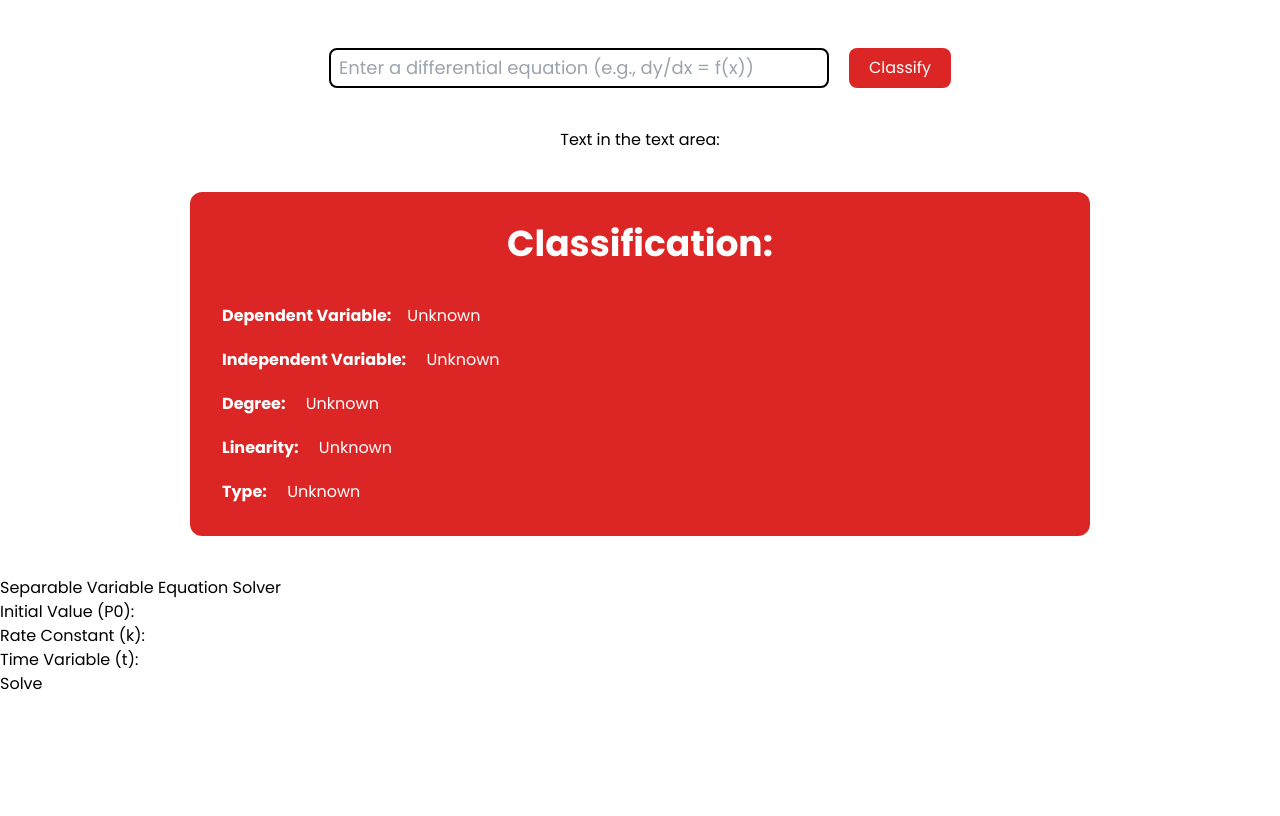
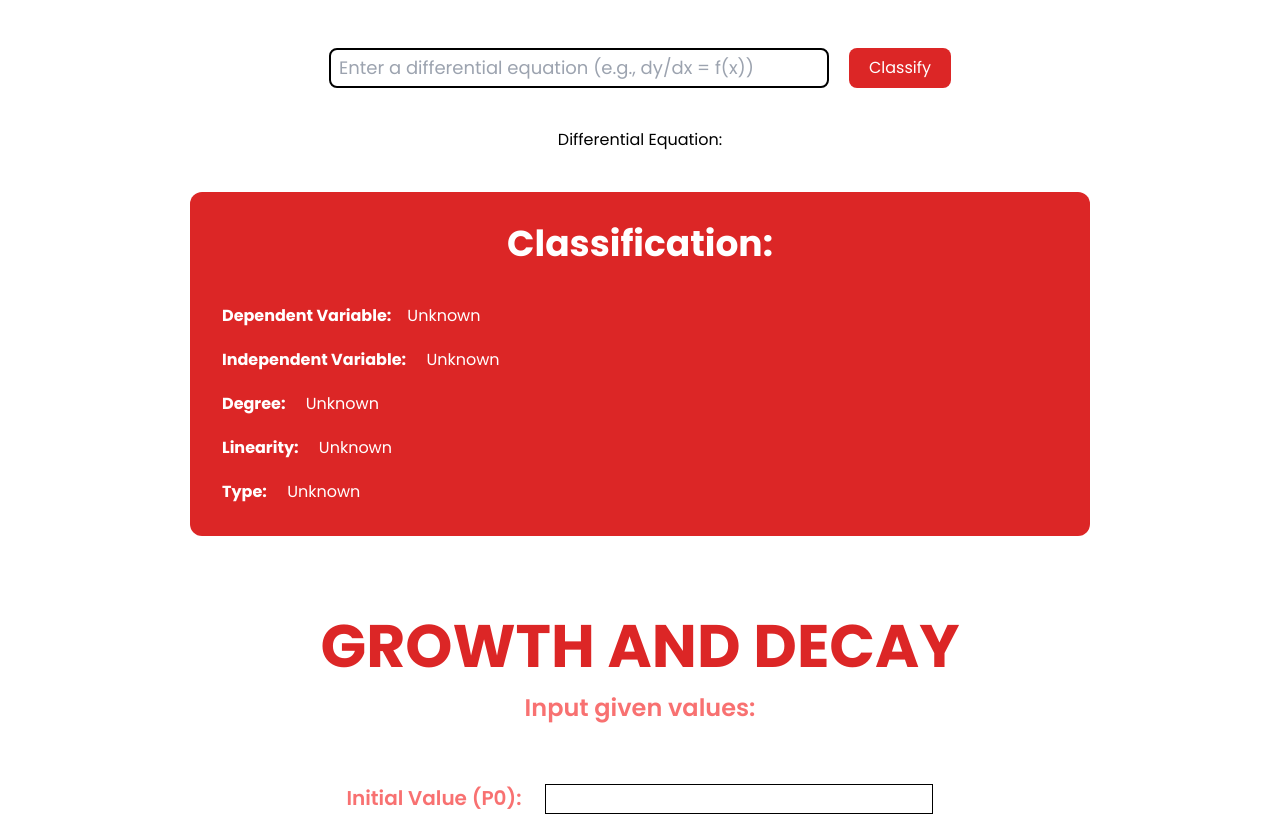
Before and after one commit to AndreJarl/DifferentialEquationsSolver, a React (Vite) app: page / in a window 1280 px wide. Shown: the part 760-1576 px from the top of the page. Before the commit the page ends 1456 px from the top, so only its background shows below. Built offline with nearby package versions, Linux system fonts and the light colour scheme.

Commit message:
added css on growthanddecay

```diff
--- a/src/components/Classi.jsx
+++ b/src/components/Classi.jsx
@@ -56,8 +56,8 @@ const Classi = () => {
         <button className='bg-red-600 px-5 rounded-lg text-white font-semi' onClick={classifyEquation}>Classify</button>
       </div>
       <div>
-        <p>Text in the text area:</p>
-        <p>{eq}</p>
+        <p>Differential Equation:</p>
+        <p className='text-center'>{eq}</p>
       </div>
       <div className='mt-10 bg-red-600 rounded-xl w-[900px] p-8 text-white'>
         <p className='text-center pb-10 font-bold text-4xl'>Classification:</p>
--- a/src/components/GrowthDecay.jsx
+++ b/src/components/GrowthDecay.jsx
@@ -16,19 +16,20 @@ function SeparableVariable() {
       // You can write your own equation-solving logic here.
       // For a general separable variable equation, we can assume dP/dt = k * P.
       const finalValue = initial * Math.exp(constant * time);
-      setResult(`Result: ${finalValue.toFixed(2)}`);
+      setResult(`${finalValue.toFixed(2)}`);
     } else {
       setResult('Invalid Input');
     }
   };
 
   return (
-    <div>
-      <h2>Separable Variable Equation Solver</h2>
+    <div className='flex justify-center items-center flex-col gap-10 pt-10'>
+      <h2 className='text-6xl font-bold text-red-600 pb-10'>GROWTH AND DECAY</h2>
+      <p className='text-center text-red-400 text-2xl font-semibold scroll -mt-16 pb-5'>Input given values:</p>
       <div>
-        <label>
+        <label className='text-xl font-semibold text-red-400 gap-6 flex'>
           Initial Value (P0):
-          <input
+          <input  className='text-black font-normal border border-black text-center'
             type="number"
             value={P0}
             onChange={(e) => setP0(e.target.value)}
@@ -36,9 +37,9 @@ function SeparableVariable() {
         </label>
       </div>
       <div>
-        <label>
+        <label className='text-xl font-semibold text-red-400 gap-6 flex'>
           Rate Constant (k):
-          <input
+          <input className='text-black font-normal border border-black text-center'
             type="number"
             step="0.000001"
             value={k}
@@ -47,17 +48,17 @@ function SeparableVariable() {
         </label>
       </div>
       <div>
-        <label>
+        <label className='text-xl font-semibold text-red-400 gap-6 flex'>
           Time Variable (t):
-          <input
+          <input  className='text-black font-normal border border-black text-center'
             type="number"
             value={t}
             onChange={(e) => setT(e.target.value)}
           />
         </label>
       </div>
-      <button onClick={solveEquation}>Solve</button>
-      <div>
+      <button className='bg-red-600 px-5 py-1 text-white font-semibold rounded-md text-xl' onClick={solveEquation}>Solve</button>
+      <div className='bg-red-600 text-white w-96 text-center py-5 mb-10 text-xl font-bold flex justify-center gap-4'> Answer :
         {result && <p>{result}</p>}
       </div>
     </div>
```
